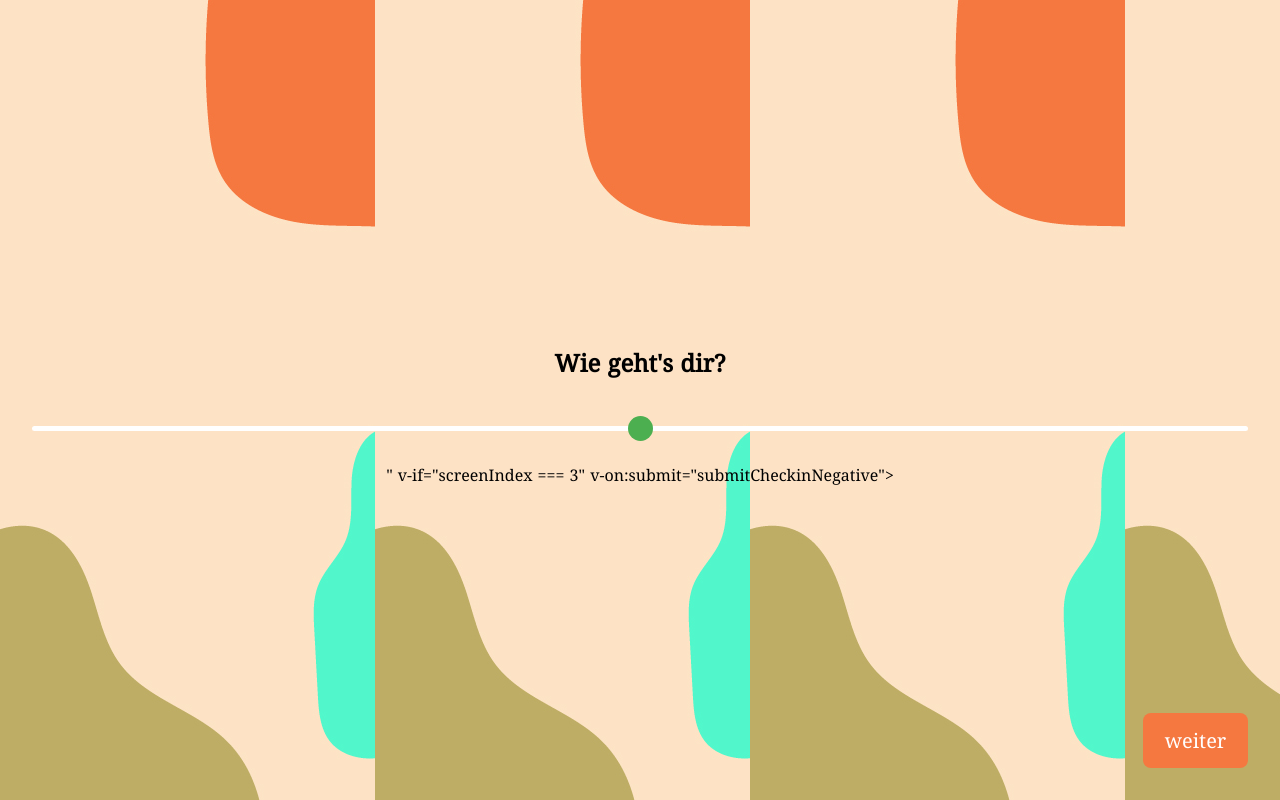
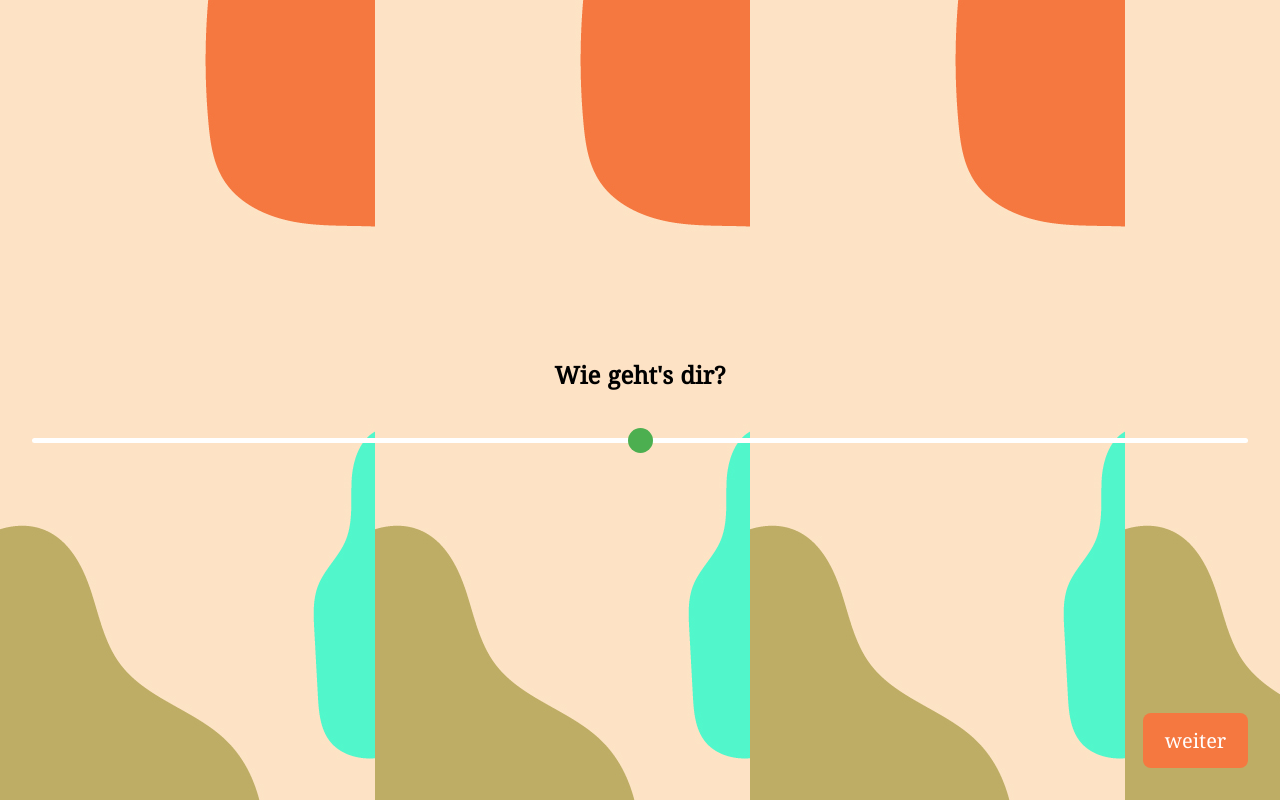
Before and after one commit to EricHier/WirVsVirusTagesplaner, a Nuxt app: page / in a window 1280 px wide. Built offline with nearby package versions, Linux system fonts and the light colour scheme.

Commit message:
add new background for splashscreen

```diff
--- a/pages/index.vue
+++ b/pages/index.vue
@@ -4,7 +4,7 @@
 
     <CheckinMood ref="checkinmood" v-if="screenIndex === 1" v-on:submit="submitCheckinMood"></CheckinMood>
     <CheckinPositive ref="checkinpositive" v-if="screenIndex === 2" v-on:submit="submitCheckinPositive" v-on:show="weiterButton"></CheckinPositive>
-    <CheckinNegative ref=checkinnegative" v-if="screenIndex === 3" v-on:submit="submitCheckinNegative"></CheckinNegative>
+    <CheckinNegative ref="checkinnegative" v-if="screenIndex === 3" v-on:submit="submitCheckinNegative"></CheckinNegative>
 
     <WeiterButton v-if="screenIndex >= 1" v-bind:back="screenIndex >=2" v-on:back="screenIndex--" v-bind:weiter="weiterButton || screenIndex == 1" class="absolute bottom-0 right-0 my-8" v-on:click="onClick"></WeiterButton>
   </div>
@@ -29,7 +29,7 @@
       checkinMood: {},
       checkinPositive: {},
       checkinNegative: {},
-      background: "/bg_slider.jpg"
+      background: "/bg_startscreen.jpg"
     }
   },
   methods: {
```
Also changed, not shown: static/bg_startscreen.jpg (added).
